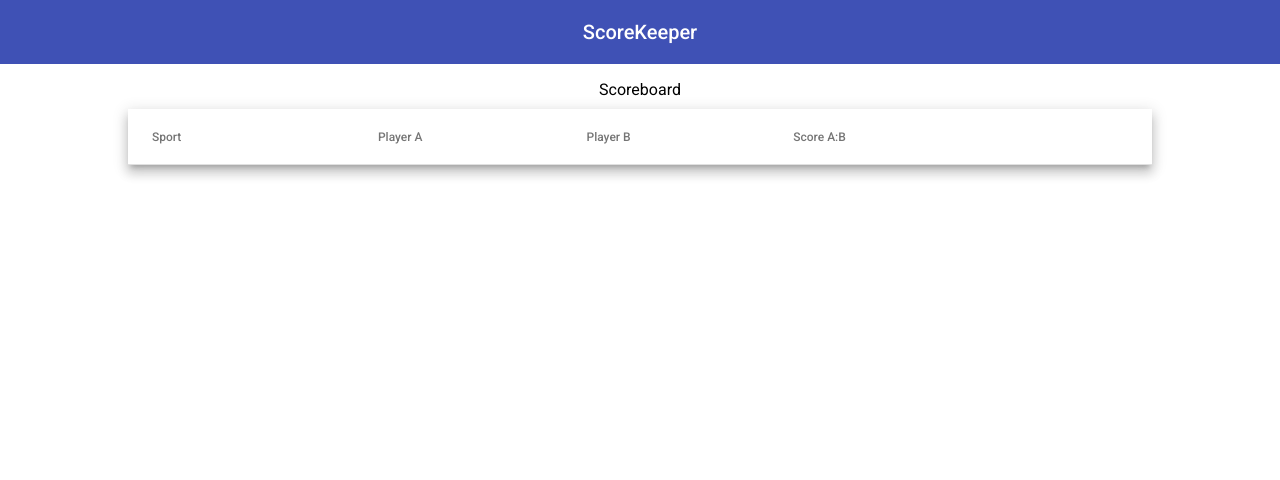
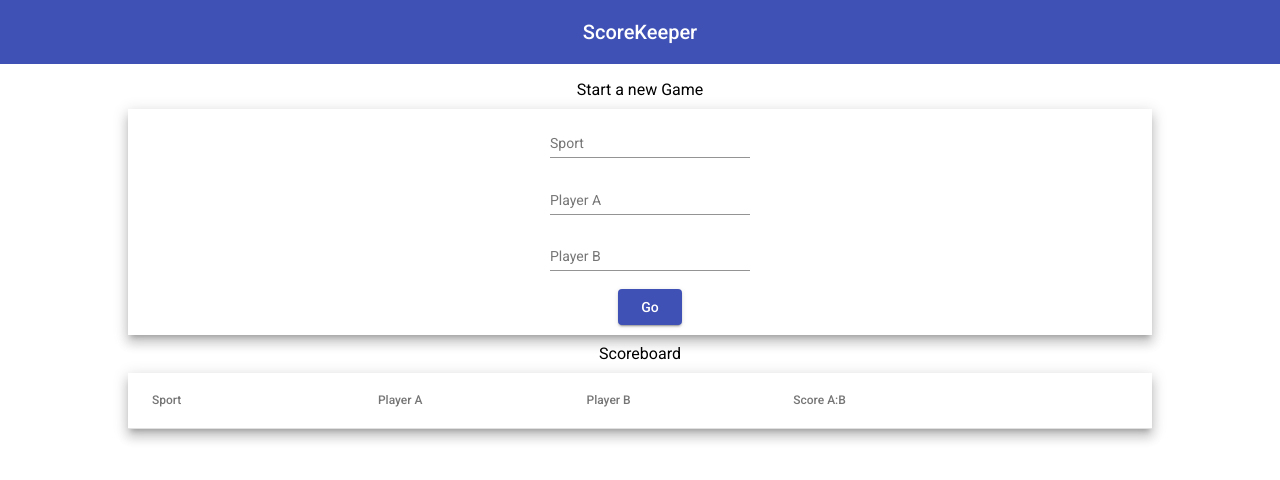
Before and after one commit to janoliver20/ScoreKeeper, an Angular app: page / in a window 1280 px wide. Shown: the top 480 px of the page. Built offline with nearby package versions, Linux system fonts and the light colour scheme; no server answers.

Commit message:
Added AWS-Amplify and a new form for start a new game

```diff
--- a/package.json
+++ b/package.json
@@ -21,6 +21,9 @@
     "@angular/platform-browser": "~10.0.4",
     "@angular/platform-browser-dynamic": "~10.0.4",
     "@angular/router": "~10.0.4",
+    "aws-amplify": "^3.3.14",
+    "aws-amplify-angular": "^5.0.43",
+    "aws-sdk": "^2.824.0",
     "rxjs": "~6.5.5",
     "tslib": "^2.0.0",
     "zone.js": "~0.10.3"
@@ -31,7 +34,7 @@
     "@angular/compiler-cli": "~10.0.4",
     "@types/jasmine": "~3.5.0",
     "@types/jasminewd2": "~2.0.3",
-    "@types/node": "^12.11.1",
+    "@types/node": "^12.19.12",
     "codelyzer": "^6.0.0",
     "jasmine-core": "~3.5.0",
     "jasmine-spec-reporter": "~5.0.0",
--- a/src/app/app-routing.module.ts
+++ b/src/app/app-routing.module.ts
@@ -3,11 +3,13 @@ import { Routes, RouterModule } from '@angular/router';
 import {DashboardComponent} from './dashboard/dashboard.component';
 import {ScoreboardComponent} from './scoreboard/scoreboard.component';
 import {NavBarComponent} from './nav-bar/nav-bar.component';
+import {GameStartComponent} from './game-start/game-start.component';
 
 const routes: Routes = [
   {path: 'dashboard', component: DashboardComponent},
   {path: 'scoreboard', component: ScoreboardComponent},
-  {path: 'nav', component: NavBarComponent}
+  {path: 'nav', component: NavBarComponent},
+  {path: 'game-start', component: GameStartComponent},
 ];
 
 @NgModule({
--- a/src/app/app.component.html
+++ b/src/app/app.component.html
@@ -1,3 +1,4 @@
 <app-nav-bar [title]="title"></app-nav-bar>
+<app-game-start></app-game-start>
 <app-scoreboard></app-scoreboard>
 <router-outlet></router-outlet>
--- /dev/null
+++ b/src/app/game-start/GameStart.ts
@@ -0,0 +1,5 @@
+export interface GameStart {
+  sport: string;
+  namePlayerA: string;
+  namePlayerB: string;
+}
--- /dev/null
+++ b/src/app/game-start/game-start.component.html
@@ -0,0 +1,32 @@
+<h3>Start a new Game</h3>
+
+<div class="grid mat-elevation-z8">
+    <div class="input-div">
+      <mat-form-field class="game-input-field">
+        <mat-label>Sport</mat-label>
+        <input matInput type="text" [(ngModel)]="sport">
+        <button mat-button *ngIf="sport" matSuffix mat-icon-button aria-label="Clear" (click)="sport=''">
+          <mat-icon>close</mat-icon>
+        </button>
+      </mat-form-field>
+      <br>
+    <mat-form-field class="game-input-field">
+      <mat-label>Player A</mat-label>
+      <input matInput type="text" [(ngModel)]="playerA">
+      <button mat-button *ngIf="playerA" matSuffix mat-icon-button aria-label="Clear" (click)="playerA=''">
+        <mat-icon>close</mat-icon>
+      </button>
+    </mat-form-field>
+    <br>
+      <mat-form-field class="game-input-field">
+        <mat-label>Player B</mat-label>
+        <input matInput type="text" [(ngModel)]="playerB">
+        <button mat-button *ngIf="playerB" matSuffix mat-icon-button aria-label="Clear" (click)="playerB=''">
+          <mat-icon>close</mat-icon>
+        </button>
+      </mat-form-field>
+    <br>
+
+      <button mat-raised-button color="primary" (click)="start()">Go</button>
+  </div>
+</div>
--- /dev/null
+++ b/src/app/game-start/game-start.component.scss
@@ -0,0 +1,29 @@
+h3 {
+  text-align: center;
+  margin: 5px;
+}
+
+.game-input-field {
+  width: 200px;
+}
+
+.grid {
+  width: 80%;
+  margin: auto;
+  text-align: center;
+}
+
+.mat-elevation-z8 {
+}
+
+.input-div {
+  width: 100%;
+  height: 100%;
+  padding: 10px;
+}
+
+@media (max-width: 700px) {
+  .grid {
+    width: 100%;
+  }
+}
--- /dev/null
+++ b/src/app/game-start/game-start.component.ts
@@ -0,0 +1,28 @@
+import { Component, OnInit } from '@angular/core';
+import {GameStart} from './GameStart';
+
+@Component({
+  selector: 'app-game-start',
+  templateUrl: './game-start.component.html',
+  styleUrls: ['./game-start.component.scss']
+})
+export class GameStartComponent implements OnInit {
+  playerA = '';
+  playerB = '';
+  sport = '';
+
+  constructor() { }
+
+  ngOnInit(): void {
+  }
+
+  public start(): void {
+    if (this.playerA === '' || this.playerB === '' || this.sport === '') {
+      alert('Please enter a value in all inputs');
+    }
+    else {
+      let newGame: GameStart = {sport: this.sport, namePlayerA: this.playerA, namePlayerB: this.playerB};
+    }
+  }
+
+}
--- a/src/polyfills.ts
+++ b/src/polyfills.ts
@@ -1,3 +1,7 @@
+declare global {
+  interface Window { global: any; }
+}
+window.global = window;
 /**
  * This file includes polyfills needed by Angular and is loaded before the app.
  * You can add your own extra polyfills to this file.
--- a/tsconfig.app.json
+++ b/tsconfig.app.json
@@ -3,7 +3,7 @@
   "extends": "./tsconfig.base.json",
   "compilerOptions": {
     "outDir": "./out-tsc/app",
-    "types": []
+    "types": ["node"]
   },
   "files": [
     "src/main.ts",
```
Also changed, not shown: src/app/app.module.ts (+8 -0 lines), 2 other files (tests, documents, lock files or other folders).
